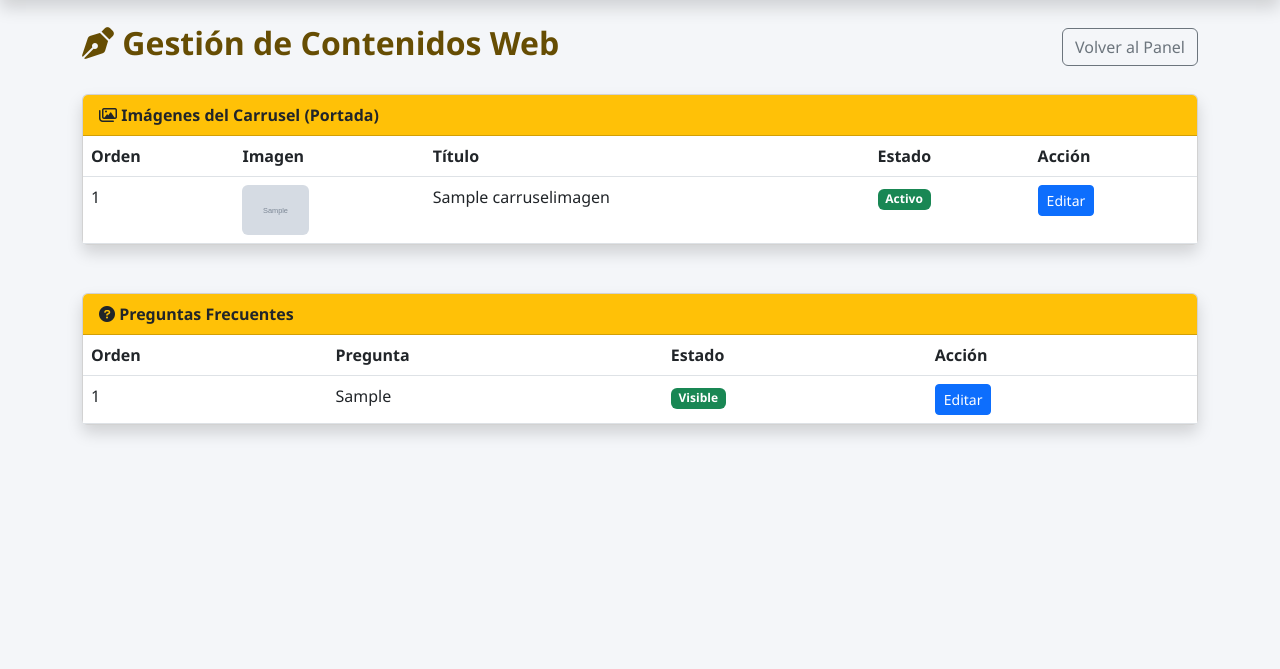
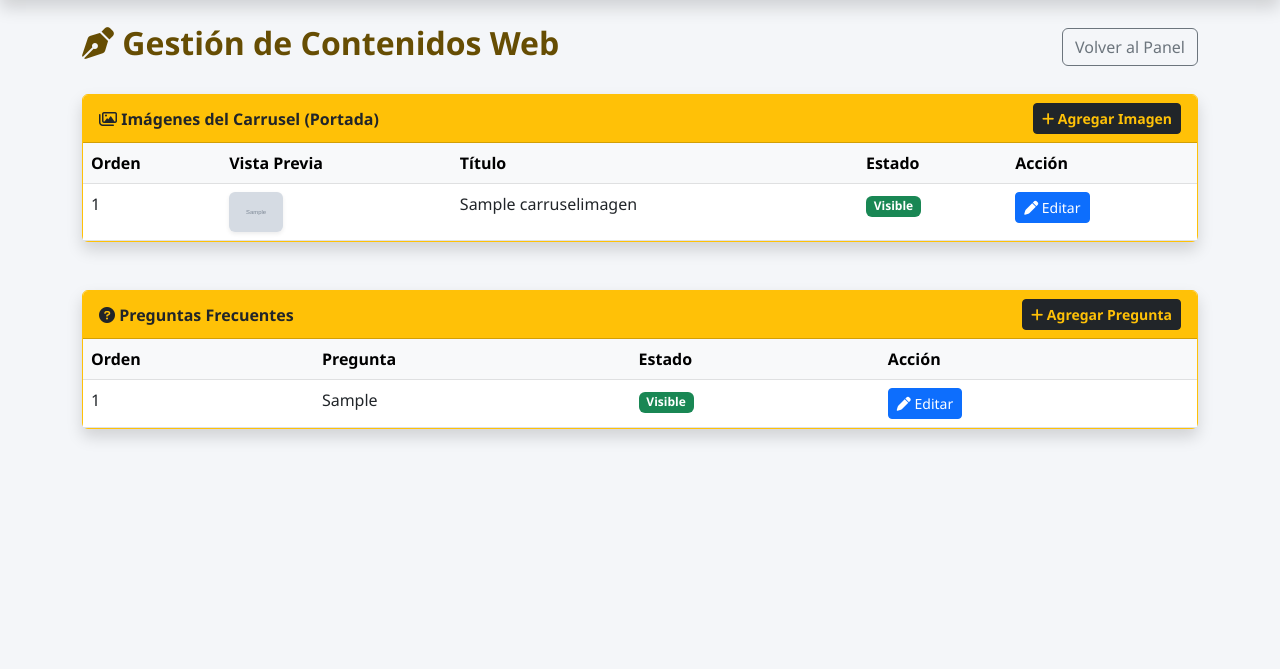
Before and after one commit to siratop/sistema-clinica, a Django app: page /cms/ in a window 1280 px wide. Shown: the part 56-725 px from the top of the page. Run offline with Django 5.2, Linux system fonts and the light colour scheme; a user stored in the database is signed in; tables that the repository leaves empty hold one stand-in row (values such as "Sample post"); grey boxes marked "Sample" are stand-in pictures.

Commit message:
Mejoras diseño de editor

```diff
--- a/miapp/templates/miapp/gestion_cms.html
+++ b/miapp/templates/miapp/gestion_cms.html
@@ -1,20 +1,24 @@
 {% extends 'miapp/base.html' %}
+
 {% block content %}
 <div class="d-flex justify-content-between align-items-center mb-4">
     <h2 class="text-warning-emphasis fw-bold"><i class="fa-solid fa-pen-nib"></i> Gestión de Contenidos Web</h2>
     <a href="{% url 'dashboard' %}" class="btn btn-outline-secondary">Volver al Panel</a>
 </div>
 
-<div class="card shadow mb-5">
-    <div class="card-header bg-warning text-dark fw-bold">
-        <i class="fa-regular fa-images"></i> Imágenes del Carrusel (Portada)
+<div class="card shadow mb-5 border-warning">
+    <div class="card-header bg-warning text-dark fw-bold d-flex justify-content-between align-items-center">
+        <span><i class="fa-regular fa-images"></i> Imágenes del Carrusel (Portada)</span>
+        <a href="{% url 'crear_slide' %}" class="btn btn-sm btn-dark text-warning fw-bold">
+            <i class="fa-solid fa-plus"></i> Agregar Imagen
+        </a>
     </div>
     <div class="card-body p-0">
         <table class="table table-hover mb-0">
-            <thead>
+            <thead class="table-light">
                 <tr>
                     <th>Orden</th>
-                    <th>Imagen</th>
+                    <th>Vista Previa</th>
                     <th>Título</th>
                     <th>Estado</th>
                     <th>Acción</th>
@@ -24,11 +28,25 @@
                 {% for slide in slides %}
                 <tr>
                     <td>{{ slide.orden }}</td>
-                    <td><img src="{{ slide.imagen_url }}" height="50" class="rounded"></td>
+                    <td><img src="{{ slide.imagen_url }}" height="40" class="rounded shadow-sm"></td>
                     <td>{{ slide.titulo }}</td>
-                    <td>{% if slide.activo %}<span class="badge bg-success">Activo</span>{% else %}<span class="badge bg-secondary">Oculto</span>{% endif %}</td>
                     <td>
-                        <a href="{% url 'editar_slide' slide.id %}" class="btn btn-sm btn-primary">Editar</a>
+                        {% if slide.activo %}
+                            <span class="badge bg-success">Visible</span>
+                        {% else %}
+                            <span class="badge bg-secondary">Oculto</span>
+                        {% endif %}
+                    </td>
+                    <td>
+                        <a href="{% url 'editar_slide' slide.id %}" class="btn btn-sm btn-primary">
+                            <i class="fa-solid fa-pen"></i> Editar
+                        </a>
+                    </td>
+                </tr>
+                {% empty %}
+                <tr>
+                    <td colspan="5" class="text-center py-4 text-muted">
+                        No hay imágenes en el carrusel. ¡Agrega la primera!
                     </td>
                 </tr>
                 {% endfor %}
@@ -37,13 +55,16 @@
     </div>
 </div>
 
-<div class="card shadow">
-    <div class="card-header bg-warning text-dark fw-bold">
-        <i class="fa-solid fa-circle-question"></i> Preguntas Frecuentes
+<div class="card shadow border-warning">
+    <div class="card-header bg-warning text-dark fw-bold d-flex justify-content-between align-items-center">
+        <span><i class="fa-solid fa-circle-question"></i> Preguntas Frecuentes</span>
+        <a href="{% url 'crear_faq' %}" class="btn btn-sm btn-dark text-warning fw-bold">
+            <i class="fa-solid fa-plus"></i> Agregar Pregunta
+        </a>
     </div>
     <div class="card-body p-0">
         <table class="table table-hover mb-0">
-            <thead>
+            <thead class="table-light">
                 <tr>
                     <th>Orden</th>
                     <th>Pregunta</th>
@@ -56,9 +77,23 @@
                 <tr>
                     <td>{{ faq.orden }}</td>
                     <td>{{ faq.pregunta }}</td>
-                    <td>{% if faq.activa %}<span class="badge bg-success">Visible</span>{% else %}<span class="badge bg-secondary">Oculta</span>{% endif %}</td>
                     <td>
-                        <a href="{% url 'editar_faq' faq.id %}" class="btn btn-sm btn-primary">Editar</a>
+                        {% if faq.activa %}
+                            <span class="badge bg-success">Visible</span>
+                        {% else %}
+                            <span class="badge bg-secondary">Oculta</span>
+                        {% endif %}
+                    </td>
+                    <td>
+                        <a href="{% url 'editar_faq' faq.id %}" class="btn btn-sm btn-primary">
+                            <i class="fa-solid fa-pen"></i> Editar
+                        </a>
+                    </td>
+                </tr>
+                {% empty %}
+                <tr>
+                    <td colspan="4" class="text-center py-4 text-muted">
+                        No hay preguntas registradas.
                     </td>
                 </tr>
                 {% endfor %}
--- a/miapp/urls.py
+++ b/miapp/urls.py
@@ -19,4 +19,15 @@ urlpatterns = [
     path('registro/', views.registro_paciente, name='registro_paciente'),
     path('cita-invitado/', views.cita_invitado, name='cita_invitado'),
     path('accounts/login/', views.login, name='login'), # Asegúrate de que esto no choque con el login de django
+
+    # CMS GESTIÓN
+    path('cms/', views.gestion_cms, name='gestion_cms'),
+
+    # Rutas para CREAR (NUEVAS)
+    path('cms/slide/nuevo/', views.crear_slide, name='crear_slide'),
+    path('cms/faq/nuevo/', views.crear_faq, name='crear_faq'),
+
+    # Rutas para EDITAR (YA LAS TENÍAS)
+    path('cms/slide/<int:id>/', views.editar_slide, name='editar_slide'),
+    path('cms/faq/<int:id>/', views.editar_faq, name='editar_faq'),
 ]
--- a/miapp/views.py
+++ b/miapp/views.py
@@ -198,3 +198,41 @@ def detalle_paciente(request, id):
         'paciente': paciente,
         'historial': historial
     })
+
+# --- AGREGAR NUEVO SLIDE ---
+@login_required
+def crear_slide(request):
+    if not request.user.is_staff: return redirect('dashboard') # Seguridad
+
+    if request.method == 'POST':
+        form = CarruselForm(request.POST)
+        if form.is_valid():
+            form.save()
+            messages.success(request, "Imagen agregada al carrusel.")
+            return redirect('gestion_cms')
+    else:
+        form = CarruselForm()
+
+    return render(request, 'miapp/editar_generico.html', {
+        'form': form,
+        'titulo': 'Agregar Nueva Imagen al Carrusel'
+    })
+
+# --- AGREGAR NUEVA PREGUNTA ---
+@login_required
+def crear_faq(request):
+    if not request.user.is_staff: return redirect('dashboard') # Seguridad
+
+    if request.method == 'POST':
+        form = PreguntaForm(request.POST)
+        if form.is_valid():
+            form.save()
+            messages.success(request, "Pregunta frecuente creada.")
+            return redirect('gestion_cms')
+    else:
+        form = PreguntaForm()
+
+    return render(request, 'miapp/editar_generico.html', {
+        'form': form,
+        'titulo': 'Crear Nueva Pregunta Frecuente'
+    })
```
